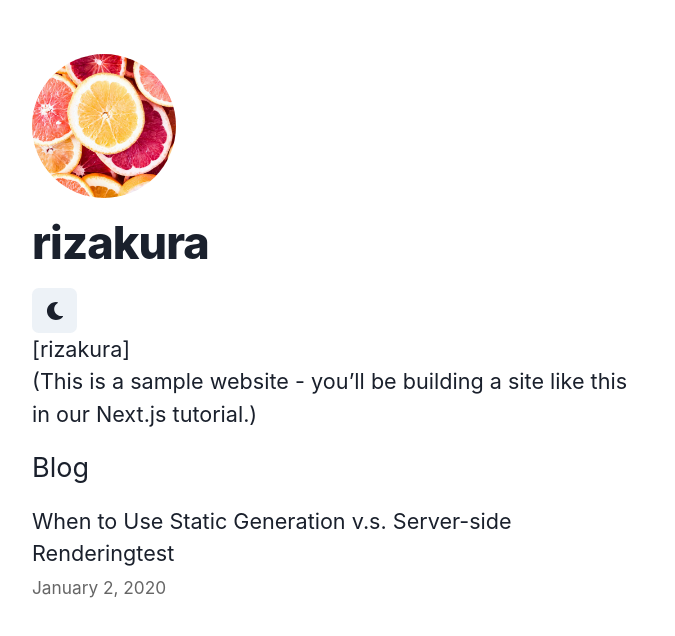
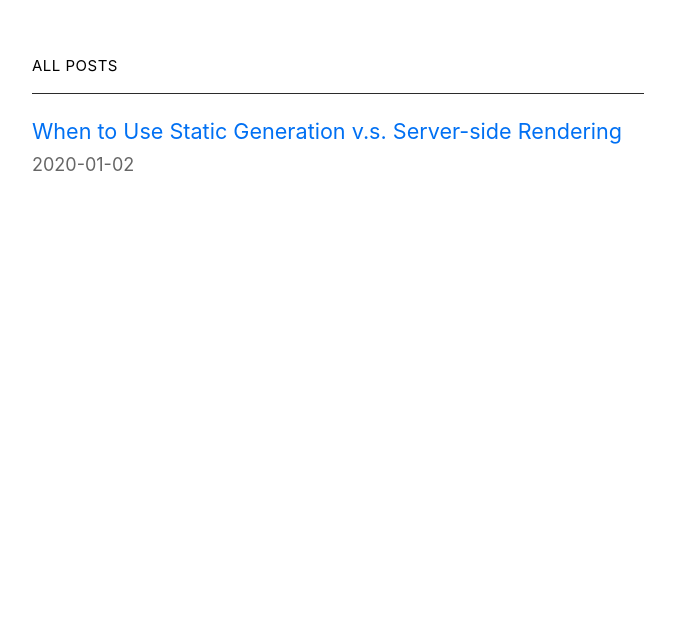
Before and after one commit to Rizakura0110/rizakura-me, a Next.js app: page /article in a window 1280 px wide. Shown: the top 636 px of the page, without its empty margins (302-977 px from the left). Built offline with nearby package versions, Linux system fonts and the light colour scheme.

Commit message:
共通部分の修正nado

```diff
--- a/src/components/date.tsx
+++ b/src/components/date.tsx
@@ -2,5 +2,5 @@ import { parseISO, format } from 'date-fns'
 
 export default function Date({ dateString }: { dateString: string }) {
   const date = parseISO(dateString)
-  return <time dateTime={dateString}>{format(date, 'LLLL d, yyyy')}</time>
+  return <time dateTime={dateString}>{format(date, 'yyyy-MM-dd')}</time>
 }
--- a/src/components/layout.tsx
+++ b/src/components/layout.tsx
@@ -3,37 +3,26 @@ import Image from 'next/image'
 import styles from './layout.module.css'
 import utilStyles from '../styles/utils.module.css'
 import Link from 'next/link'
-import { ColorSwitchButton } from './toggle'
 
 const name = 'rizakura'
 export const siteTitle = 'rizakura.me'
 
 export default function Layout({
   children,
-  home
+  home,
+  post
 }: {
   children: React.ReactNode
   home?: boolean
+  post?: boolean
 }) {
   return (
     <div className={styles.container}>
       <Head>
         <link rel="icon" href="/favicon.ico" />
-        <meta
-          name="description"
-          content="Learn how to build a personal website using Next.js"
-        />
-        <meta
-          property="og:image"
-          content={`https://og-image.vercel.app/${encodeURI(
-            siteTitle
-          )}.png?theme=light&md=0&fontSize=75px&images=https%3A%2F%2Fassets.zeit.co%2Fimage%2Fupload%2Ffront%2Fassets%2Fdesign%2Fnextjs-black-logo.svg`}
-        />
-        <meta name="og:title" content={siteTitle} />
-        <meta name="twitter:card" content="summary_large_image" />
       </Head>
       <header className={styles.header}>
-        {home ? (
+        {home && (
           <>
             <Image
               priority
@@ -44,40 +33,10 @@ export default function Layout({
               alt={name}
             />
             <h1 className={utilStyles.heading2Xl}>{name}</h1>
-            <div>
-              <ColorSwitchButton aria-label="ダークモード"/>
-            </div>
-          </>
-        ) : (
-          <>
-            <Link href="/">
-              <a>
-                <Image
-                  priority
-                  src="/images/profile.jpg"
-                  className={utilStyles.borderCircle}
-                  height={108}
-                  width={108}
-                  alt={name}
-                />
-              </a>
-            </Link>
-            <h2 className={utilStyles.headingLg}>
-              <Link href="/">
-                <a className={utilStyles.colorInherit}>{name}</a>
-              </Link>
-            </h2>
           </>
         )}
       </header>
       <main>{children}</main>
-      {!home && (
-        <div className={styles.backToHome}>
-          <Link href="/">
-            <a>← Back to home</a>
-          </Link>
-        </div>
-      )}
     </div>
   )
 }
--- a/src/pages/_app.tsx
+++ b/src/pages/_app.tsx
@@ -1,11 +1,14 @@
 import '../styles/global.css'
 import { AppProps } from 'next/app'
-import { ChakraProvider } from "@chakra-ui/react"
+//import { ChakraProvider } from "@chakra-ui/react"
 
 export default function App({ Component, pageProps }: AppProps) {
+  return <Component {...pageProps} />
+  /*
   return (
     <ChakraProvider>
       <Component {...pageProps} />
     </ChakraProvider>
   )
+  */
 }
--- a/src/pages/article.tsx
+++ b/src/pages/article.tsx
@@ -17,26 +17,20 @@ export default function Home({
   }[]
 }) {
   return (
-    <Layout home>
+    <Layout>
       <Head>
-        <title>rizakura-article</title>
+        <title>Articles</title>
       </Head>
-      <section className={utilStyles.headingMd}>
-        <p>[rizakura]</p>
-        <p>
-          (This is a sample website - you’ll be building a site like this in{' '}
-          <a href="https://nextjs.org/learn">our Next.js tutorial</a>.)
-        </p>
+      <section className={utilStyles.articleHeadingMd}>
+        <p>All Posts</p>
       </section>
       <section className={`${utilStyles.headingMd} ${utilStyles.padding1px}`}>
-        <h2 className={utilStyles.headingLg}>Blog</h2>
         <ul className={utilStyles.list}>
-          {allPostsData.map(({ id, date, title, tag }) => (
+          {allPostsData.map(({ id, date, title}) => (
             <li className={utilStyles.listItem} key={id}>
               <Link href={`/posts/${id}`}>
                 <a>{title}</a>
               </Link>
-              <a>{tag}</a>
               <br />
               <small className={utilStyles.lightText}>
                 <Date dateString={date} />
--- a/src/pages/posts/[id].tsx
+++ b/src/pages/posts/[id].tsx
@@ -16,7 +16,7 @@ export default function Post({
   }
 }) {
   return (
-    <Layout>
+    <Layout post>
       <Head>
         <title>{postData.title}</title>
       </Head>
--- a/src/posts/ssg-ssr.md
+++ b/src/posts/ssg-ssr.md
@@ -1,6 +1,5 @@
 ---
 title: 'When to Use Static Generation v.s. Server-side Rendering'
-tag: 'test'
 date: '2020-01-02'
 ---
 
--- a/src/styles/utils.module.css
+++ b/src/styles/utils.module.css
@@ -25,6 +25,14 @@
     line-height: 1.5;
   }
 
+  .articleHeadingMd {
+    margin-bottom: 20px;
+    border-bottom: 1px solid #2b2b2b;
+    text-transform: uppercase;
+    font-size: 15px;
+    letter-spacing: 0.5px;
+  }
+
   .borderCircle {
     border-radius: 9999px;
   }
```
